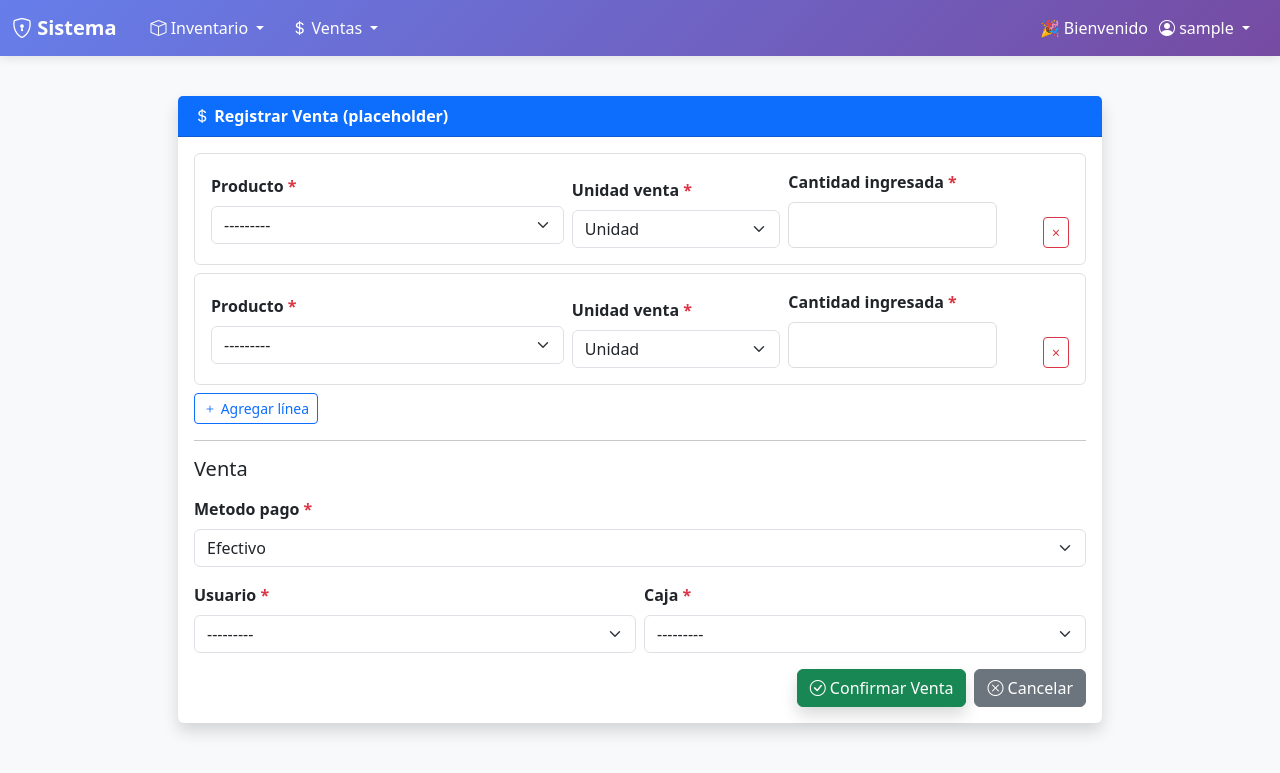
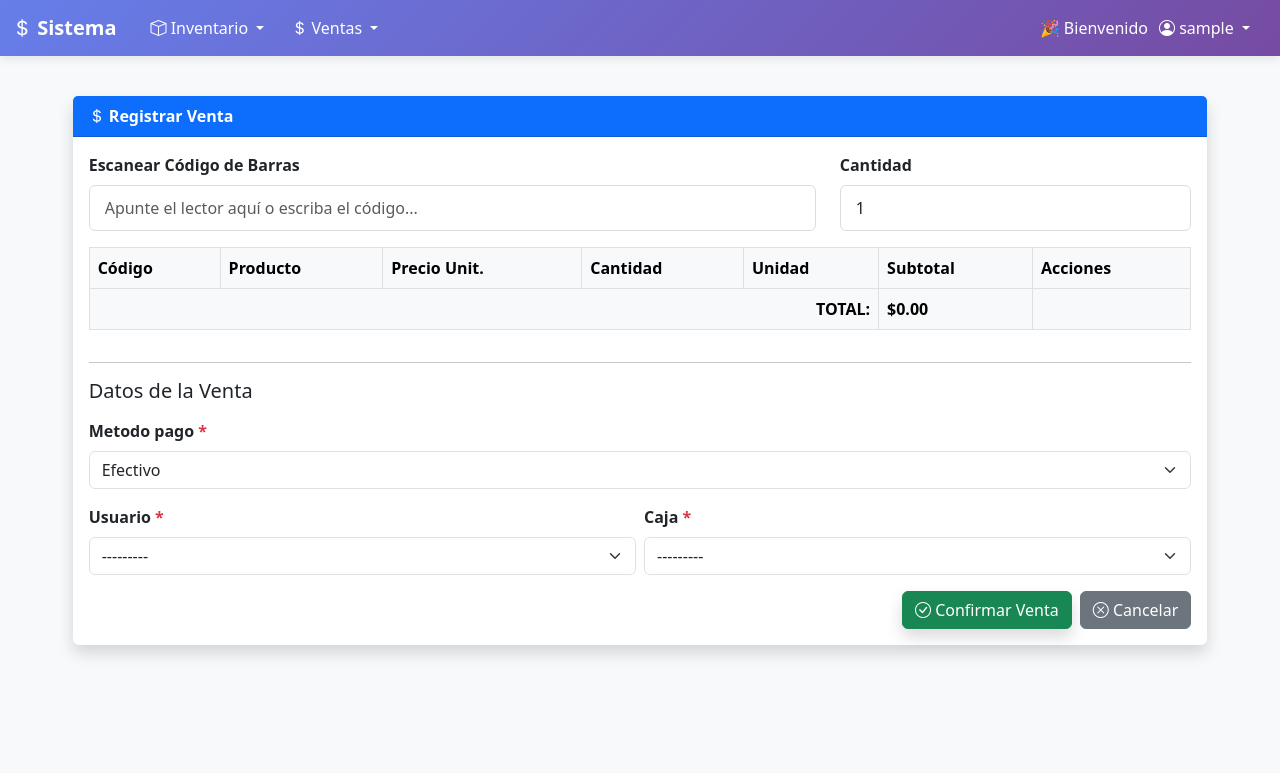
Before and after one commit to cristobalMundacaV/ProyectoInventario, a Django app: page /ventas/create/ in a window 1280 px wide. Shown: the top 773 px of the page. Run offline with Django 5.2, Linux system fonts and the light colour scheme; a user stored in the database is signed in; tables that the repository leaves empty hold one stand-in row (values such as "Sample post"); lists and menus that the app fills with data are empty.

Commit message:
Sistema con Login, Inventario, Nuevo Producto, Venta con lector de codigos y estilo tabla.

```diff
--- a/templates/base.html
+++ b/templates/base.html
@@ -107,8 +107,8 @@
     {% if user.is_authenticated %}
     <nav class="navbar navbar-expand-lg">
         <div class="container-fluid">
-            <a class="navbar-brand" href="{% url 'inicio' %}">
-                <i class="bi bi-shield-lock"></i> Sistema
+            <a class="navbar-brand" href="{% url 'venta_create' %}">
+                <i class="bi bi-currency-dollar"></i> Sistema
             </a>
             <button class="navbar-toggler" type="button" data-bs-toggle="collapse" data-bs-target="#navbarNav">
                 <span class="navbar-toggler-icon"></span>
--- a/templates/ventas/venta_form.html
+++ b/templates/ventas/venta_form.html
@@ -2,57 +2,64 @@
 {% block titulo %}Nueva Venta{% endblock %}
 {% block contenido %}
 <div class="row">
-    <div class="col-12 col-md-10 col-lg-9 mx-auto">
+    <div class="col-12 col-md-10 col-lg-11 mx-auto">
         <div class="card shadow border-0">
             <div class="card-header bg-primary text-white fw-bold">
-                <i class="bi bi-currency-dollar"></i> Registrar Venta (placeholder)
+                <i class="bi bi-currency-dollar"></i> Registrar Venta
             </div>
             <div class="card-body">
                 <form method="post" id="ventaForm">
                     {% csrf_token %}
                     {{ dformset.management_form }}
 
-                    <div id="detalles">
-                        {% for form in dformset.forms %}
-                        <div class="card mb-2 p-3 detalle-line">
-                            <div class="row g-2 align-items-end">
-                                <div class="col-md-5">
-                                    <label class="form-label fw-semibold">{{ form.producto.label }}{% if form.producto.field.required %} <span class="text-danger">*</span>{% endif %}</label>
-                                    {{ form.producto }}
-                                    {% for error in form.producto.errors %}
-                                        <div class="text-danger small">{{ error }}</div>
-                                    {% endfor %}
-                                    <div class="form-text text-muted stock-info" data-for-select="{{ form.prefix }}-producto"></div>
-                                </div>
-                                <div class="col-md-3">
-                                    <label class="form-label fw-semibold">{{ form.unidad_venta.label }}{% if form.unidad_venta.field.required %} <span class="text-danger">*</span>{% endif %}</label>
-                                    {{ form.unidad_venta }}
-                                    {% for error in form.unidad_venta.errors %}
-                                        <div class="text-danger small">{{ error }}</div>
-                                    {% endfor %}
-                                </div>
-                                <div class="col-md-3">
-                                    <label class="form-label fw-semibold">{{ form.cantidad_ingresada.label }}{% if form.cantidad_ingresada.field.required %} <span class="text-danger">*</span>{% endif %}</label>
-                                    {{ form.cantidad_ingresada }}
-                                    {% for error in form.cantidad_ingresada.errors %}
-                                        <div class="text-danger small">{{ error }}</div>
-                                    {% endfor %}
-                                </div>
-                                <div class="col-md-1 text-end">
-                                    <button type="button" class="btn btn-outline-danger btn-sm remove-line" title="Eliminar línea">&times;</button>
-                                </div>
-                            </div>
+                    <!-- Scanner de códigos de barras -->
+                    <div class="row mb-3">
+                        <div class="col-md-8">
+                            <label class="form-label fw-semibold">Escanear Código de Barras</label>
+                            <input type="text" id="barcodeScanner" class="form-control" placeholder="Apunte el lector aquí o escriba el código..." autocomplete="off">
                         </div>
-                        {% endfor %}
+                        <div class="col-md-4">
+                            <label class="form-label fw-semibold">Cantidad</label>
+                            <input type="number" id="defaultQuantity" class="form-control" value="1" step="0.001" min="0.001">
+                        </div>
                     </div>
 
-                    <div class="mb-3">
-                        <button type="button" id="addLine" class="btn btn-outline-primary btn-sm"><i class="bi bi-plus"></i> Agregar línea</button>
+                    <!-- Tabla de productos -->
+                    <div class="table-responsive mb-3">
+                        <table class="table table-bordered table-hover" id="productosTable">
+                            <thead class="table-light">
+                                <tr>
+                                    <th>Código</th>
+                                    <th>Producto</th>
+                                    <th>Precio Unit.</th>
+                                    <th>Cantidad</th>
+                                    <th>Unidad</th>
+                                    <th>Subtotal</th>
+                                    <th>Acciones</th>
+                                </tr>
+                            </thead>
+                            <tbody id="productosTableBody">
+                                <!-- Los productos se agregarán aquí dinámicamente -->
+                            </tbody>
+                            <tfoot class="table-light">
+                                <tr>
+                                    <th colspan="5" class="text-end">TOTAL:</th>
+                                    <th id="totalAmount">$0.00</th>
+                                    <th></th>
+                                </tr>
+                            </tfoot>
+                        </table>
+                    </div>
+
+                    <!-- Campos ocultos para el formset -->
+                    <div id="hiddenFields" style="display:none;">
+                        {% for form in dformset.forms %}
+                        {% endfor %}
                     </div>
 
                     <hr>
 
-                    <h5 class="mb-3">Venta</h5>
+                    <h5 class="mb-3">Datos de la Venta</h5>
 
                     <div class="mb-3">
                         <label class="form-label fw-semibold">{{ vform.metodo_pago.label }}{% if vform.metodo_pago.field.required %} <span class="text-danger">*</span>{% endif %}</label>
@@ -88,94 +95,187 @@
     </div>
 </div>
 
-<!-- Templates ocultos para clonación segura -->
-<div id="product-template" style="display:none;">
-    <select class="form-select">
-        {% for p in products %}
-        <option value="{{ p.id }}">{{ p.nombre }} - ({{ p.stock_display }})</option>
-        {% endfor %}
-    </select>
-</div>
-<div id="unidad-template" style="display:none;">
-    <select class="form-select">
-        {% for code,label in unidad_choices %}
-        <option value="{{ code }}">{{ label }}</option>
-        {% endfor %}
-    </select>
-</div>
-
 <script>
 document.addEventListener('DOMContentLoaded', function() {
+    const productsData = {{ products|safe }};
     const stockMap = {{ product_stock_map|safe }};
-    const productHtml = document.getElementById('product-template').innerHTML;
-    const unidadHtml = document.getElementById('unidad-template').innerHTML;
 
-    function updateStockInfo(line) {
-        const select = line.querySelector('select[name$="-producto"]');
-        const info = line.querySelector('.stock-info');
-        if (!select || !info) return;
-        const val = select.value;
-        if (val && stockMap[val] !== undefined) {
-            info.textContent = 'Stock disponible: ' + stockMap[val];
+    let productosAgregados = [];
+    let formCounter = 0;
+
+    // Mapeo de productos por código de barras
+    const productByBarcode = {};
+    productsData.forEach(function(p) {
+        productByBarcode[p.codigo_barra] = p;
+    });
+
+    // Función para agregar producto a la tabla
+    function addProductToTable(barcode, quantity) {
+        quantity = quantity || 1;
+        const product = productByBarcode[barcode];
+        if (!product) {
+            alert('Producto no encontrado: ' + barcode);
+            return false;
+        }
+
+        // Verificar stock
+        const availableStock = parseFloat(stockMap[product.id]);
+        if (quantity > availableStock) {
+            alert('Stock insuficiente. Disponible: ' + availableStock);
+            return false;
+        }
+
+        // Verificar si ya existe en la tabla
+        const existingRow = document.querySelector('tr[data-barcode="' + barcode + '"]');
+        if (existingRow) {
+            // Actualizar cantidad si ya existe
+            const qtyCell = existingRow.querySelector('td[data-field="cantidad"]');
+            const currentQty = parseFloat(qtyCell.textContent);
+            const newQty = currentQty + quantity;
+
+            if (newQty > availableStock) {
+                alert('Stock insuficiente. Disponible: ' + availableStock);
+                return false;
+            }
+
+            qtyCell.textContent = newQty.toFixed(3);
+            updateRowSubtotal(existingRow);
         } else {
-            info.textContent = '';
+            // Agregar nueva fila
+            const tbody = document.getElementById('productosTableBody');
+            const row = document.createElement('tr');
+            row.setAttribute('data-barcode', barcode);
+            row.setAttribute('data-product-id', product.id);
+
+            const unidadDisplay = getUnidadDisplay(product.tipo_producto);
+            const subtotal = (product.precio_venta * quantity).toFixed(2);
+
+            row.innerHTML = '<td>' + product.codigo_barra + '</td>' +
+                '<td>' + product.nombre + '</td>' +
+                '<td>$' + product.precio_venta.toFixed(2) + '</td>' +
+                '<td data-field="cantidad">' + quantity.toFixed(3) + '</td>' +
+                '<td data-field="unidad">' + unidadDisplay + '</td>' +
+                '<td data-field="subtotal">$' + subtotal + '</td>' +
+                '<td><button type="button" class="btn btn-sm btn-outline-danger remove-product"><i class="bi bi-trash"></i></button></td>';
+
+            tbody.appendChild(row);
+            attachRowEvents(row);
+        }
+
+        updateTotal();
+        updateHiddenFields();
+        return true;
+    }
+
+    function getUnidadDisplay(tipoProducto) {
+        switch(tipoProducto) {
+            case 'UNITARIO': return 'UNIDAD';
+            case 'PACK': return 'CAJA';
+            case 'GRANEL': return 'KG';
+            default: return 'UNIDAD';
         }
     }
 
-    function attachEventsToLine(line) {
-        const select = line.querySelector('select[name$="-producto"]');
-        const removeBtn = line.querySelector('.remove-line');
-        if (select) select.addEventListener('change', function() { updateStockInfo(line); });
-        if (removeBtn) removeBtn.addEventListener('click', function() { line.remove(); updateTotalForms(); });
-        updateStockInfo(line);
+    function updateRowSubtotal(row) {
+        const price = parseFloat(row.cells[2].textContent.replace('$', ''));
+        const quantity = parseFloat(row.cells[3].textContent);
+        const subtotal = (price * quantity).toFixed(2);
+        row.cells[5].textContent = '$' + subtotal;
     }
 
-    function updateTotalForms() {
-        const totalForms = document.getElementById('id_form-TOTAL_FORMS');
-        const count = document.querySelectorAll('.detalle-line').length;
-        if (totalForms) totalForms.value = count;
+    function updateTotal() {
+        let total = 0;
+        const rows = document.querySelectorAll('#productosTableBody tr');
+        for (let i = 0; i < rows.length; i++) {
+            const row = rows[i];
+            const subtotal = parseFloat(row.cells[5].textContent.replace('$', ''));
+            total += subtotal;
+        }
+        document.getElementById('totalAmount').textContent = '$' + total.toFixed(2);
     }
 
-    // initialize existing lines
-    document.querySelectorAll('.detalle-line').forEach(function(line) { attachEventsToLine(line); });
+    function attachRowEvents(row) {
+        const removeBtn = row.querySelector('.remove-product');
+        if (removeBtn) {
+            removeBtn.addEventListener('click', function() {
+                row.remove();
+                updateTotal();
+                updateHiddenFields();
+            });
+        }
+    }
 
-    document.getElementById('addLine').addEventListener('click', function() {
-        const totalForms = document.getElementById('id_form-TOTAL_FORMS');
-        const count = parseInt(totalForms.value);
+    function updateHiddenFields() {
+        const hiddenContainer = document.getElementById('hiddenFields');
+        hiddenContainer.innerHTML = '';
 
-        const wrapper = document.createElement('div');
-        wrapper.className = 'card mb-2 p-3 detalle-line';
-        wrapper.innerHTML = `
-            <div class="row g-2 align-items-end">
-                <div class="col-md-5"></div>
-                <div class="col-md-3"></div>
-                <div class="col-md-3"></div>
-                <div class="col-md-1 text-end"></div>
-            </div>`;
+        const rows = document.querySelectorAll('#productosTableBody tr');
+        for (let i = 0; i < rows.length; i++) {
+            const row = rows[i];
+            const productId = row.getAttribute('data-product-id');
+            const barcode = row.getAttribute('data-barcode');
+            const quantity = parseFloat(row.cells[3].textContent);
 
-        // product column
-        const prodCol = wrapper.querySelector('.col-md-5');
-        prodCol.innerHTML = `<label class="form-label fw-semibold">Producto <span class="text-danger">*</span></label>` + productHtml + `<div class="form-text text-muted stock-info"></div>`;
-        prodCol.querySelector('select').name = `form-${count}-producto`;
+            // Crear campos ocultos para el formset
+            const formIndex = i;
 
-        // unidad column
-        const unidadCol = wrapper.querySelector('.col-md-3');
-        unidadCol.innerHTML = `<label class="form-label fw-semibold">Unidad <span class="text-danger">*</span></label>` + unidadHtml;
-        unidadCol.querySelector('select').name = `form-${count}-unidad_venta`;
+            // Producto
+            const productInput = document.createElement('input');
+            productInput.type = 'hidden';
+            productInput.name = 'form-' + formIndex + '-producto';
+            productInput.value = productId;
+            hiddenContainer.appendChild(productInput);
 
-        // cantidad column (second one)
-        const cantidadCol = wrapper.querySelectorAll('.col-md-3')[1];
-        cantidadCol.innerHTML = `<label class="form-label fw-semibold">Cantidad <span class="text-danger">*</span></label><input step="0.001" class="form-control" name="form-${count}-cantidad_ingresada" type="number">`;
+            // Unidad venta
+            const unidadInput = document.createElement('input');
+            unidadInput.type = 'hidden';
+            unidadInput.name = 'form-' + formIndex + '-unidad_venta';
+            unidadInput.value = getUnidadDisplay(productByBarcode[barcode].tipo_producto);
+            hiddenContainer.appendChild(unidadInput);
 
-        // remove button
-        const removeCol = wrapper.querySelector('.col-md-1.text-end');
-        removeCol.innerHTML = `<button type="button" class="btn btn-outline-danger btn-sm remove-line" title="Eliminar línea">&times;</button>`;
+            // Cantidad
+            const cantidadInput = document.createElement('input');
+            cantidadInput.type = 'hidden';
+            cantidadInput.name = 'form-' + formIndex + '-cantidad_ingresada';
+            cantidadInput.value = quantity;
+            hiddenContainer.appendChild(cantidadInput);
+        }
 
-        document.getElementById('detalles').appendChild(wrapper);
-        updateTotalForms();
-        attachEventsToLine(wrapper);
-    });
+        // Actualizar TOTAL_FORMS
+        const totalFormsInput = document.getElementById('id_form-TOTAL_FORMS');
+        if (totalFormsInput) {
+            totalFormsInput.value = rows.length;
+        }
+    }
 
+    // Event listener para el scanner
+    const scannerElement = document.getElementById('barcodeScanner');
+    if (scannerElement) {
+        scannerElement.addEventListener('keypress', function(e) {
+            if (e.key === 'Enter') {
+                e.preventDefault();
+                const barcode = this.value.trim();
+                const quantity = parseFloat(document.getElementById('defaultQuantity').value) || 1;
+
+                if (barcode) {
+                    if (addProductToTable(barcode, quantity)) {
+                        this.value = '';
+                        document.getElementById('defaultQuantity').value = '1';
+                    }
+                }
+            }
+        });
+    }
+
+    // Prevenir envío del formulario con Enter
+    const formElement = document.getElementById('ventaForm');
+    if (formElement) {
+        formElement.addEventListener('keypress', function(e) {
+            if (e.key === 'Enter' && e.target.id !== 'barcodeScanner') {
+                e.preventDefault();
+            }
+        });
+    }
 });
 </script>
 
--- a/usuarios/views.py
+++ b/usuarios/views.py
@@ -4,7 +4,7 @@ def logout_view(request):
 	return redirect('login')
 from django.shortcuts import redirect
 def root_redirect(request):
-	return redirect('login')
+	return redirect('venta_create')
 from django.contrib.auth.decorators import login_required
 @login_required
 def inicio(request):
--- a/ventas/views.py
+++ b/ventas/views.py
@@ -40,28 +40,15 @@ def venta_create(request):
                     unidad_venta = form.cleaned_data['unidad_venta']
                     cantidad_ingresada = form.cleaned_data['cantidad_ingresada']
 
-                    # compute cantidad_base
-                    if unidad_venta == 'UNIDAD' or unidad_venta == 'KG':
-                        cantidad_base = cantidad_ingresada
-                    elif unidad_venta == 'CAJA':
-                        if producto.unidades_por_pack:
-                            cantidad_base = cantidad_ingresada * Decimal(producto.unidades_por_pack)
-                        elif producto.kg_por_caja:
-                            cantidad_base = cantidad_ingresada * Decimal(producto.kg_por_caja)
-                        else:
-                            cantidad_base = cantidad_ingresada
-                    else:
-                        cantidad_base = cantidad_ingresada
+                    # compute cantidad_base (simplificado)
+                    cantidad_base = cantidad_ingresada
 
                     # accumulate per product
                     required.setdefault(producto.id, Decimal('0'))
                     required[producto.id] += cantidad_base
 
-                    # compute precio_unitario
-                    if unidad_venta == 'CAJA' and producto.unidades_por_pack:
-                        precio_unitario = producto.precio_venta * Decimal(producto.unidades_por_pack)
-                    else:
-                        precio_unitario = producto.precio_venta
+                    # compute precio_unitario (simplificado)
+                    precio_unitario = producto.precio_venta
 
                     subtotal = (precio_unitario * cantidad_ingresada).quantize(Decimal('0.01'))
 
@@ -71,60 +58,55 @@ def venta_create(request):
                         'cantidad_ingresada': cantidad_ingresada,
                         'cantidad_base': cantidad_base,
                         'precio_unitario': precio_unitario,
-                        'subtotal': subtotal,
+                        'subtotal': subtotal
                     })
 
-            # validate stock
-            insuficiente = []
-            for pid, req in required.items():
-                prod = Producto.objects.get(id=pid)
-                if req > prod.stock_base:
-                    insuficiente.append((prod, req, prod.stock_base))
+            # check stock availability
+            stock_insuficiente = False
+            for product_id, required_qty in required.items():
+                available_stock = product_stock_map.get(str(product_id), '0')
+                if Decimal(required_qty) > Decimal(available_stock):
+                    stock_insuficiente = True
+                    break
 
-            if insuficiente:
-                for prod, req, avail in insuficiente:
-                    messages.error(request, f'Stock insuficiente para {prod.nombre}: requerido {req}, disponible {avail}')
-            else:
-                # save venta and detalles
-                venta = Venta.objects.create(
-                    metodo_pago=vform.cleaned_data['metodo_pago'],
-                    usuario=vform.cleaned_data['usuario'],
-                    caja=vform.cleaned_data['caja'],
-                    total=Decimal('0.00')
+            if stock_insuficiente:
+                messages.error(request, 'Stock insuficiente para algunos productos.')
+                return render(request, 'ventas/venta_form.html', {
+                    'vform': vform,
+                    'dformset': dformset,
+                    'products': products,
+                    'product_stock_map': product_stock_map,
+                    'unidad_choices': unidad_choices,
+                })
+
+            # create venta
+            venta = vform.save(commit=False)
+            venta.total = sum(d['subtotal'] for d in detalles)
+            venta.save()
+
+            # create venta detalles
+            for detalle_data in detalles:
+                VentaDetalle.objects.create(
+                    venta=venta,
+                    producto=detalle_data['producto'],
+                    unidad_venta=detalle_data['unidad_venta'],
+                    cantidad_ingresada=detalle_data['cantidad_ingresada'],
+                    cantidad_base=detalle_data['cantidad_base'],
+                    precio_unitario=detalle_data['precio_unitario'],
+                    subtotal=detalle_data['subtotal']
                 )
-                total = Decimal('0.00')
-                for det in detalles:
-                    VentaDetalle.objects.create(
-                        venta=venta,
-                        producto=det['producto'],
-                        cantidad_ingresada=det['cantidad_ingresada'],
-                        unidad_venta=det['unidad_venta'],
-                        cantidad_base=det['cantidad_base'],
-                        precio_unitario=det['precio_unitario'],
-                        subtotal=det['subtotal'],
-                    )
-                    # descontar stock
-                    p = det['producto']
-                    p.stock_base = p.stock_base - det['cantidad_base']
-                    p.save()
-                    total += det['subtotal']
 
-                venta.total = total.quantize(Decimal('0.01'))
-                venta.save()
+            messages.success(request, 'Venta creada exitosamente.')
+            return redirect('venta_list')
 
-                messages.success(request, 'Venta registrada y stock descontado correctamente.')
-                return redirect('venta_list')
-        else:
-            messages.error(request, 'Corrige los errores en el formulario.')
     else:
         vform = VentaForm(metodo_choices=metodo_choices, usuario_qs=usuarios, caja_qs=cajas)
         dformset = VentaDetalleFormSet(form_kwargs={'unidad_choices': unidad_choices})
 
-    context = {
+    return render(request, 'ventas/venta_form.html', {
         'vform': vform,
         'dformset': dformset,
+        'products': products,
         'product_stock_map': product_stock_map,
-        'products': products,
         'unidad_choices': unidad_choices,
-    }
-    return render(request, 'ventas/venta_form.html', context)
+    })
```
Also changed, not shown: templates/inicio.html (+3 -8 lines), inventario/migrations/0003_remove_ingresostockdetalle_ingreso_and_more.py (added), inventario/migrations/0004_producto_presentacion.py (added), inventario/migrations/0005_revert_categoria_to_charfield.py (added).
